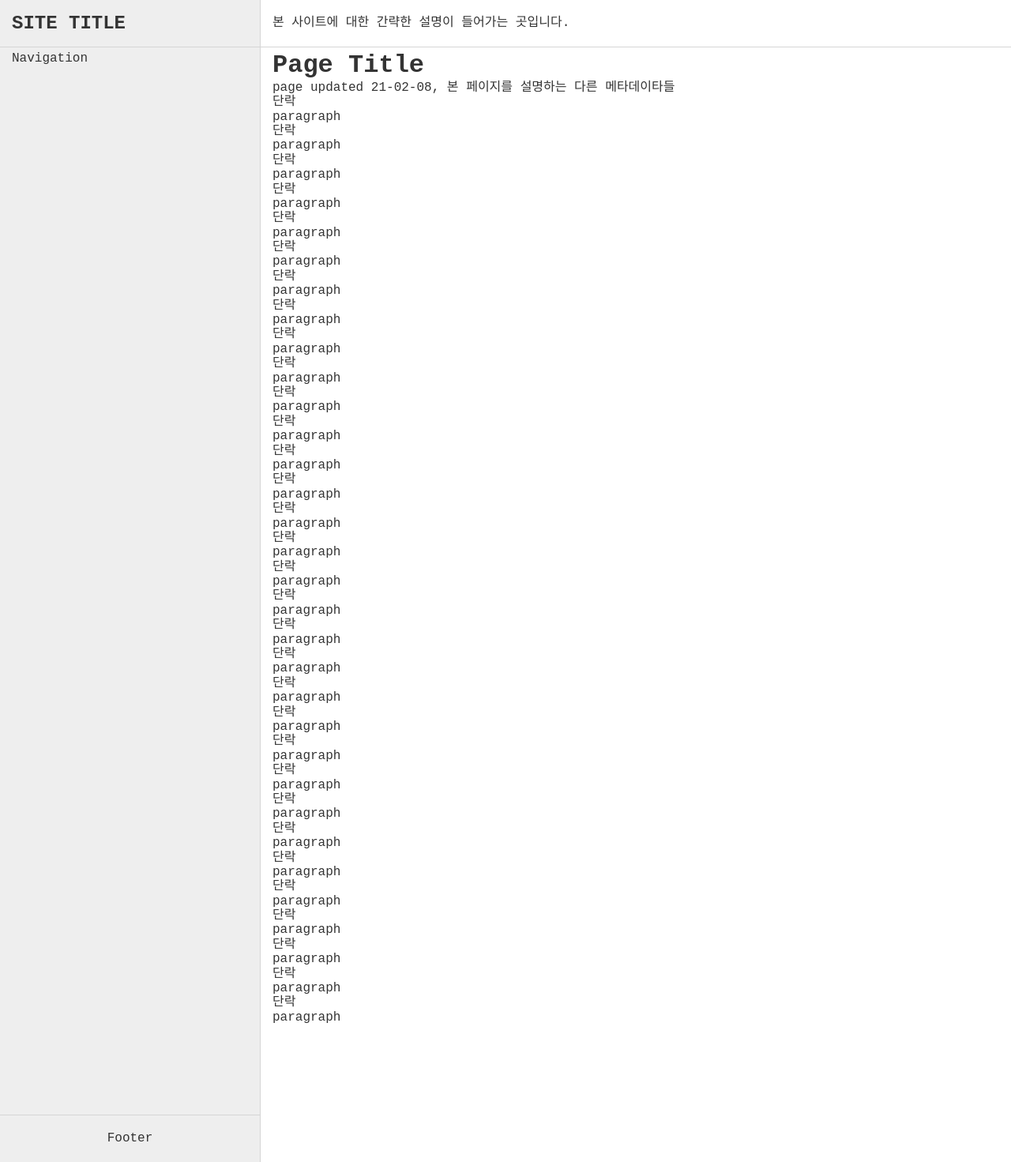
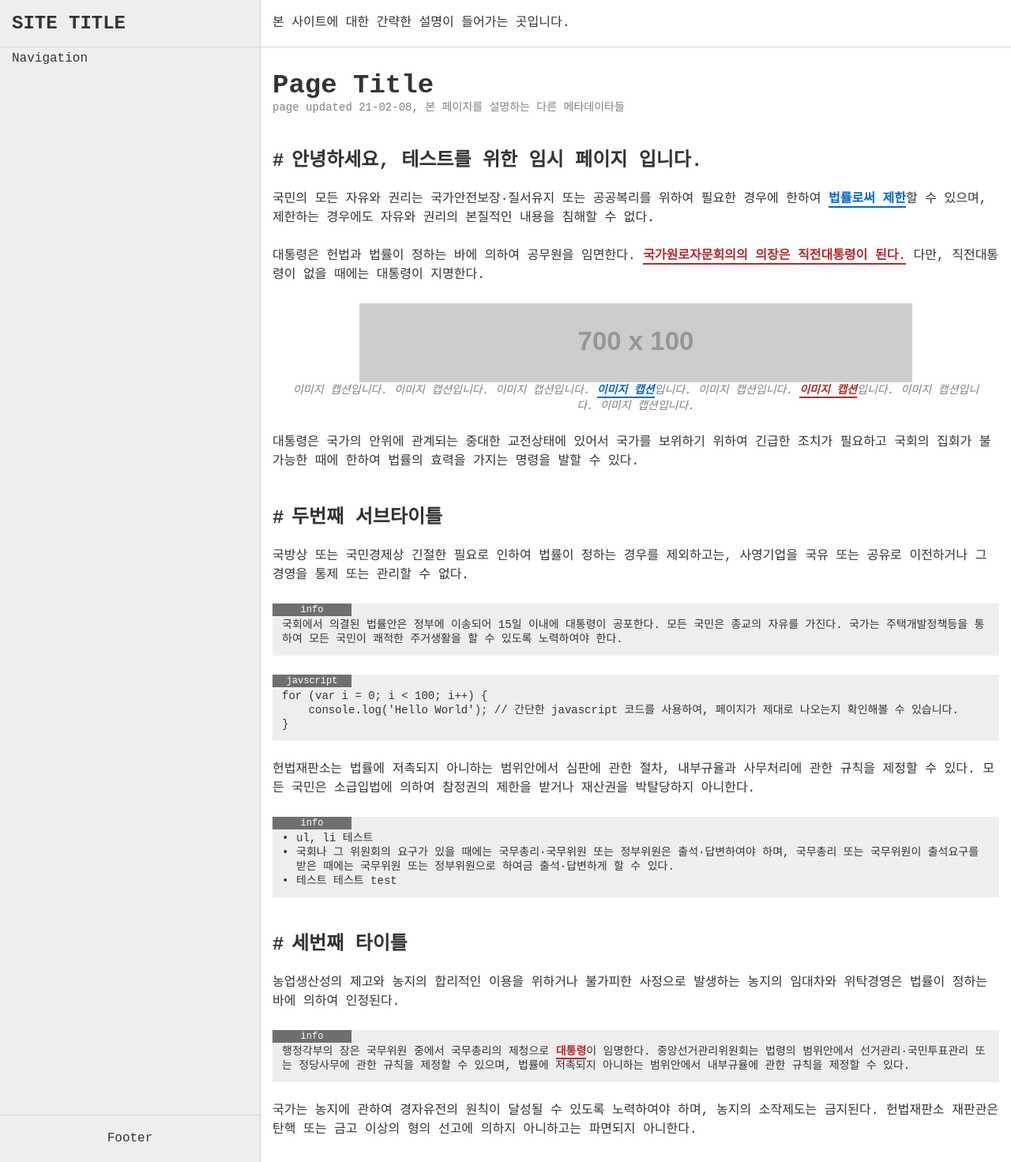
Before and after one commit to teznote/tezskin, a Jekyll site: the page built from index.md, in a window 1280 px wide. Shown: the whole page at 79% size. Built offline with Jekyll 4.4.1, drawn with Linux system fonts in a browser that asks for light colours; some web fonts are replaced; a style sheet for code colours, icons or effects is not loaded.

Commit message:
==> added main contents style

````diff
--- a/_config.yml
+++ b/_config.yml
@@ -1,3 +1,10 @@
 title: "Tezskin 사이트"
 desc: "이 사이트는 Jekyll 의 테마를 제작해보는 연습용 사이트 입니다."
 url: "https://github.com/teznote/tezskin"
+
+markdown: kramdown
+kramdown:
+    syntax_highlighter_opts:
+        disable: true
+
+future: true
--- /dev/null
+++ b/_includes/article.html
@@ -0,0 +1,12 @@
+<header>
+  <div class="ct-head">
+    <h1 class="page-title">Page Title</h1>
+    <div class="page-meta">page updated 21-02-08, 본 페이지를 설명하는 다른 메타데이타들</div>
+  </div>
+</header>
+<main>
+  <div class="ct-body">
+    {% capture aaa %}{% include article_tmp.md %}{% endcapture %}
+    {{ aaa | markdownify }}
+  </div>
+</main>
--- /dev/null
+++ b/_includes/article_tmp.md
@@ -0,0 +1,40 @@
+## 안녕하세요, 테스트를 위한 임시 페이지 입니다.
+
+국민의 모든 자유와 권리는 국가안전보장·질서유지 또는 공공복리를 위하여 필요한 경우에 한하여 [법률로써 제한](#)할 수 있으며, 제한하는 경우에도 자유와 권리의 본질적인 내용을 침해할 수 없다.
+
+대통령은 헌법과 법률이 정하는 바에 의하여 공무원을 임면한다. **국가원로자문회의의 의장은 직전대통령이 된다.** 다만, 직전대통령이 없을 때에는 대통령이 지명한다.
+
+![이미지](https://via.placeholder.com/700x100)
+*이미지 캡션입니다. 이미지 캡션입니다. 이미지 캡션입니다. [이미지 캡션](#)입니다. 이미지 캡션입니다. **이미지 캡션**입니다. 이미지 캡션입니다. 이미지 캡션입니다.*
+
+대통령은 국가의 안위에 관계되는 중대한 교전상태에 있어서 국가를 보위하기 위하여 긴급한 조치가 필요하고 국회의 집회가 불가능한 때에 한하여 법률의 효력을 가지는 명령을 발할 수 있다.
+
+## 두번째 서브타이틀
+
+국방상 또는 국민경제상 긴절한 필요로 인하여 법률이 정하는 경우를 제외하고는, 사영기업을 국유 또는 공유로 이전하거나 그 경영을 통제 또는 관리할 수 없다.
+
+국회에서 의결된 법률안은 정부에 이송되어 15일 이내에 대통령이 공포한다. 모든 국민은 종교의 자유를 가진다. 국가는 주택개발정책등을 통하여 모든 국민이 쾌적한 주거생활을 할 수 있도록 노력하여야 한다.
+{:.info}
+
+```javascript
+for (var i = 0; i < 100; i++) {
+    console.log('Hello World'); // 간단한 javascript 코드를 사용하여, 페이지가 제대로 나오는지 확인해볼 수 있습니다.
+}
+```
+{:.javscript}
+
+헌법재판소는 법률에 저촉되지 아니하는 범위안에서 심판에 관한 절차, 내부규율과 사무처리에 관한 규칙을 제정할 수 있다. 모든 국민은 소급입법에 의하여 참정권의 제한을 받거나 재산권을 박탈당하지 아니한다.
+
+- ul, li 테스트
+- 국회나 그 위원회의 요구가 있을 때에는 국무총리·국무위원 또는 정부위원은 출석·답변하여야 하며, 국무총리 또는 국무위원이 출석요구를 받은 때에는 국무위원 또는 정부위원으로 하여금 출석·답변하게 할 수 있다.
+- 테스트 테스트 test
+{:.info}
+
+## 세번째 타이틀
+
+농업생산성의 제고와 농지의 합리적인 이용을 위하거나 불가피한 사정으로 발생하는 농지의 임대차와 위탁경영은 법률이 정하는 바에 의하여 인정된다.
+
+행정각부의 장은 국무위원 중에서 국무총리의 제청으로 **대통령**이 임명한다. 중앙선거관리위원회는 법령의 범위안에서 선거관리·국민투표관리 또는 정당사무에 관한 규칙을 제정할 수 있으며, 법률에 저촉되지 아니하는 범위안에서 내부규율에 관한 규칙을 제정할 수 있다.
+{:.info}
+
+국가는 농지에 관하여 경자유전의 원칙이 달성될 수 있도록 노력하여야 하며, 농지의 소작제도는 금지된다. 헌법재판소 재판관은 탄핵 또는 금고 이상의 형의 선고에 의하지 아니하고는 파면되지 아니한다.
--- a/_includes/layout.html
+++ b/_includes/layout.html
@@ -42,76 +42,8 @@
             <div class="msg">본 사이트에 대한 간략한 설명이 들어가는 곳입니다.</div>
           </div>
           <div class="ct-main">
-            <div class="ct-head">
-              <h1 class="page-title">Page Title</h1>
-              <div class="page-meta">page updated 21-02-08, 본 페이지를 설명하는 다른 메타데이타들</div>
-            </div>
-            <div class="ct-body">
-              <p>단락</p>
-              <p>paragraph</p>
-              <p>단락</p>
-              <p>paragraph</p>
-              <p>단락</p>
-              <p>paragraph</p>
-              <p>단락</p>
-              <p>paragraph</p>
-              <p>단락</p>
-              <p>paragraph</p>
-              <p>단락</p>
-              <p>paragraph</p>
-              <p>단락</p>
-              <p>paragraph</p>
-              <p>단락</p>
-              <p>paragraph</p>
-              <p>단락</p>
-              <p>paragraph</p>
-              <p>단락</p>
-              <p>paragraph</p>
-              <p>단락</p>
-              <p>paragraph</p>
-              <p>단락</p>
-              <p>paragraph</p>
-              <p>단락</p>
-              <p>paragraph</p>
-              <p>단락</p>
-              <p>paragraph</p>
-              <p>단락</p>
-              <p>paragraph</p>
-              <p>단락</p>
-              <p>paragraph</p>
-              <p>단락</p>
-              <p>paragraph</p>
-              <p>단락</p>
-              <p>paragraph</p>
-              <p>단락</p>
-              <p>paragraph</p>
-              <p>단락</p>
-              <p>paragraph</p>
-              <p>단락</p>
-              <p>paragraph</p>
-              <p>단락</p>
-              <p>paragraph</p>
-              <p>단락</p>
-              <p>paragraph</p>
-              <p>단락</p>
-              <p>paragraph</p>
-              <p>단락</p>
-              <p>paragraph</p>
-              <p>단락</p>
-              <p>paragraph</p>
-              <p>단락</p>
-              <p>paragraph</p>
-              <p>단락</p>
-              <p>paragraph</p>
-              <p>단락</p>
-              <p>paragraph</p>
-              <p>단락</p>
-              <p>paragraph</p>
-              <p>단락</p>
-              <p>paragraph</p>
-              <p>단락</p>
-              <p>paragraph</p>
-            </div>
+            {% include article.html %}
+          </div>
         </div>
       </div>
   </div>
--- /dev/null
+++ b/_sass/article.scss
@@ -0,0 +1,68 @@
+header {
+  .ct-head {
+    h1.page-title {
+      margin: $mm 0 ($mm * 2) 0; word-break: break-word;
+      font-size: $h1-size; font-weight: $bold;
+    }
+    .page-meta {
+      margin: ($mm * -2) 0 ($mm * 2) 0;
+      font-size: $small-size; color: lighten($base-color, 30%);
+    }
+  }
+}
+main {
+  .ct-body{
+    line-height: $mm;
+    img {
+      text-align: center; display: block;
+      max-width: 100%; margin: 0 auto;
+      & ~ em {
+        display: block;
+        margin: 0 $mm $mm $mm; font-size: $small-size; text-align: center; color: lighten($base-color, 30%); line-height: ($mm - 4px);
+      }
+    }
+    h2 {
+      margin: ($mm * 2) 0 $mm 0;
+      &:before {
+        content: "#"; display: inline-block; width: $mm;
+      }
+    }
+    & > p {
+      margin: $mm 0;
+      &[class] {
+        @include box;
+      }
+    }
+    & > ul {
+      @include box;
+      li {
+        margin-left: ($mm * 3 / 4);
+        &:before {
+          content:'\2022'; display: inline-block; margin-left: ($mm * -3 / 4); width: ($mm * 3 / 4);
+        }
+      }
+    }
+    pre {
+      @include box;
+      overflow-x: auto;
+      code {
+        margin: 0;
+        font-size: $small-size; line-height: ($mm * 3 / 4);
+        background-color: transparent;
+      }
+    }
+    & > p, & > ul, pre {
+      &[class]:after {
+        content: attr(class); position: absolute; top: 0; left: 0;
+        font-size: ($mm / 2); padding: 0 10px; line-height: ($mm * 2 / 3); color: #ffffff; background-color: darken($box-bg-color, 50%);
+        display: inline-block; width: 80px; text-align: center;
+      }
+    }
+    b, strong {
+      font-weight: $bold; color: $b-color; border-bottom: 2px solid $b-color;
+    }
+    a, a:link, a:visited, a:hover, a:active {
+      font-weight: $bold; color: $a-color; border-bottom: 2px solid $a-color;
+    }
+  }
+}
--- a/_sass/layout.scss
+++ b/_sass/layout.scss
@@ -1,26 +1,4 @@
-// vars
-$h1-size: 34px;
-$h2-size: 24px;
-$base-size: 16px;
-$small-size: 14px;
-$base-color: #333333;
-$bp-width: 960px;
-$max-width: 1400px;
-$sb-width: 330px;
-$sb-head-height: 60px;
-$sb-foot-height: 60px;
-$sb-bg-color: #eeeeee;
-$normal: 400;
-$bold: 800;
-
-@mixin container {
-  padding: 5px 15px;
-}
-
-// global css
-@import "https://cdn.jsdelivr.net/npm/hack-font@3/build/web/hack.css";
-@import "https://cdn.rawgit.com/innks/NanumSquareRound/master/nanumsquareround.min.css";
-
+// globals
 *::-webkit-scrollbar {
   display: none;
 }
@@ -40,6 +18,9 @@ a, a:link, a:visited, a:hover, a:active {
 }
 img, svg {
   vertical-align: bottom;
+}
+ul, li {
+  list-style: none;
 }
 
 // layout structure
@@ -131,18 +112,14 @@ html, body, .layout {
         flex: 1 0 0;
         overflow: auto;
       }
-      // .ct-head {
-      //   flex: 0 0 ($sb-head-height * 2);
-      // }
-      // .ct-body {
-      //   flex: 1 0 0;
-      //   overflow: auto;
-      // }
     }
   }
 }
 
 // layout styling
+pre, code, kbd, samp {
+  font-family: 'Hack', 'NanumSquareRound', monospace; font-weight: $normal;
+}
 .layout {
   font-family: 'Hack', 'NanumSquareRound', monospace; font-weight: $normal;
   font-size: $base-size;
--- /dev/null
+++ b/_sass/vars.scss
@@ -0,0 +1,30 @@
+// vars
+$h1-size: 34px;
+$h2-size: 24px;
+$base-size: 16px;
+$small-size: 14px;
+$base-color: #333333;
+$bp-width: 960px;
+$max-width: 1400px;
+$sb-width: 330px;
+$sb-head-height: 60px;
+$sb-foot-height: 60px;
+$sb-bg-color: #eeeeee;
+$box-bg-color: #eeeeee;
+$normal: 400;
+$bold: 800;
+$mm: 24px;
+$a-color: #0366d6;
+$b-color: #b52b27;
+
+@mixin container {
+  padding: 5px 15px;
+}
+
+@mixin box {
+  position: relative; padding: ($mm * 3 / 4) ($mm / 2) ($mm / 2) ($mm / 2); margin: $mm 0;
+  font-size: $small-size; line-height: ($mm * 3 / 4); background-color: $box-bg-color;
+}
+
+@import "https://cdn.jsdelivr.net/npm/hack-font@3/build/web/hack.css";
+@import "https://cdn.rawgit.com/innks/NanumSquareRound/master/nanumsquareround.min.css";
--- a/res/style.scss
+++ b/res/style.scss
@@ -2,5 +2,7 @@
 ---
 
 @import "normalize.min.css";
+@import "vars.scss";
 @import "layout.scss";
 @import "button.scss";
+@import "article.scss";
````
Also changed, not shown: README.md.
